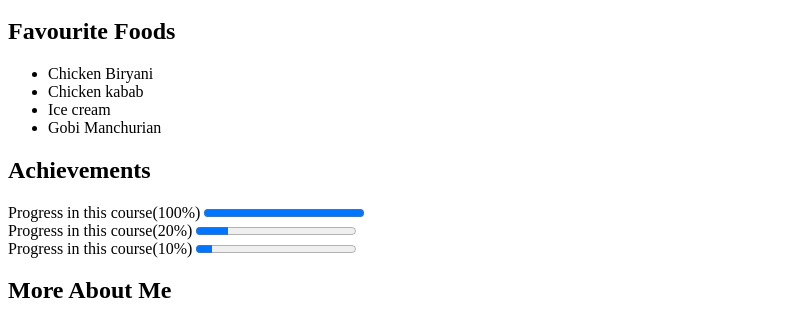
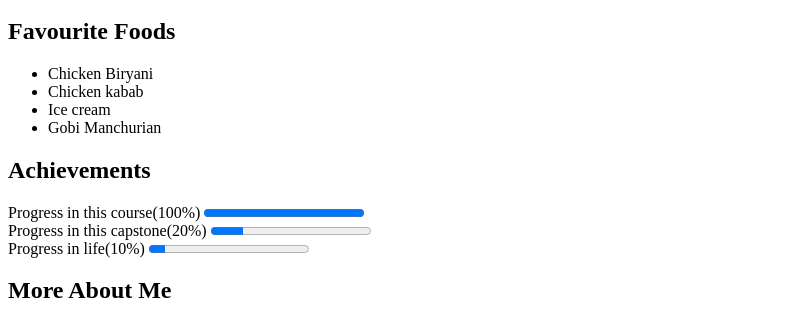
Before and after one commit to MD2198/MD2198, a plain HTML site: page index.html in a window 1280 px wide. Shown: the part 100-420 px from the top of the page, without its empty margins (0-803 px from the left). Drawn offline with Linux system fonts and the light colour scheme.

Commit message:
Update index.html

```diff
--- a/index.html
+++ b/index.html
@@ -36,11 +36,11 @@
         <progress id="prog_course" value="100" max="100"></progress>
     </div>
     <div>
-        <label for="prog_cap">Progress in this course(20&percnt;)</label>
+        <label for="prog_cap">Progress in this capstone(20&percnt;)</label>
         <progress id="prog_cap" value="20" max="100"></progress>
     </div>
     <div>
-        <label for="prog_life">Progress in this course(10&percnt;)</label>
+        <label for="prog_life">Progress in life(10&percnt;)</label>
         <progress id="prog_life" value="10" max="100"></progress>
     </div>
 
```
